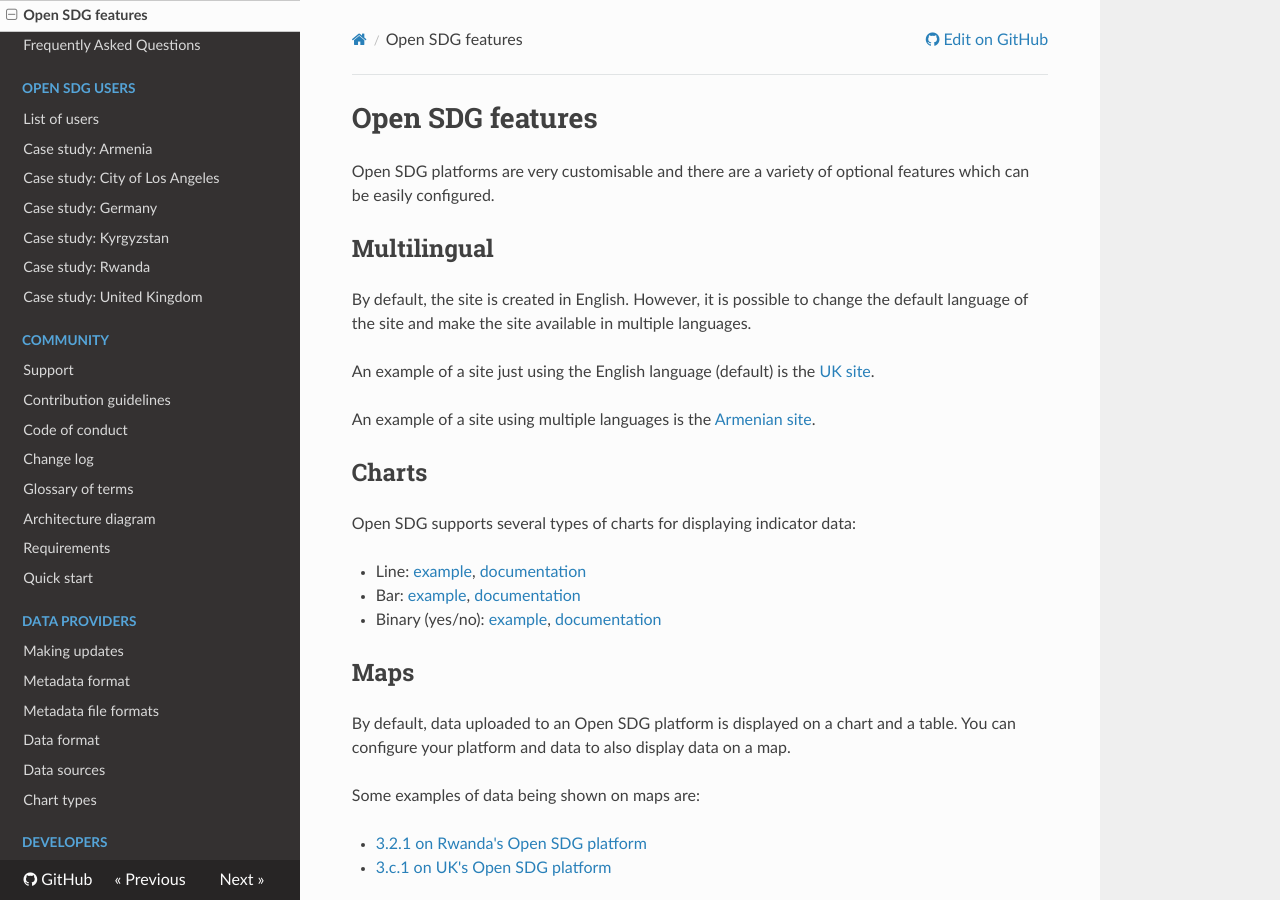
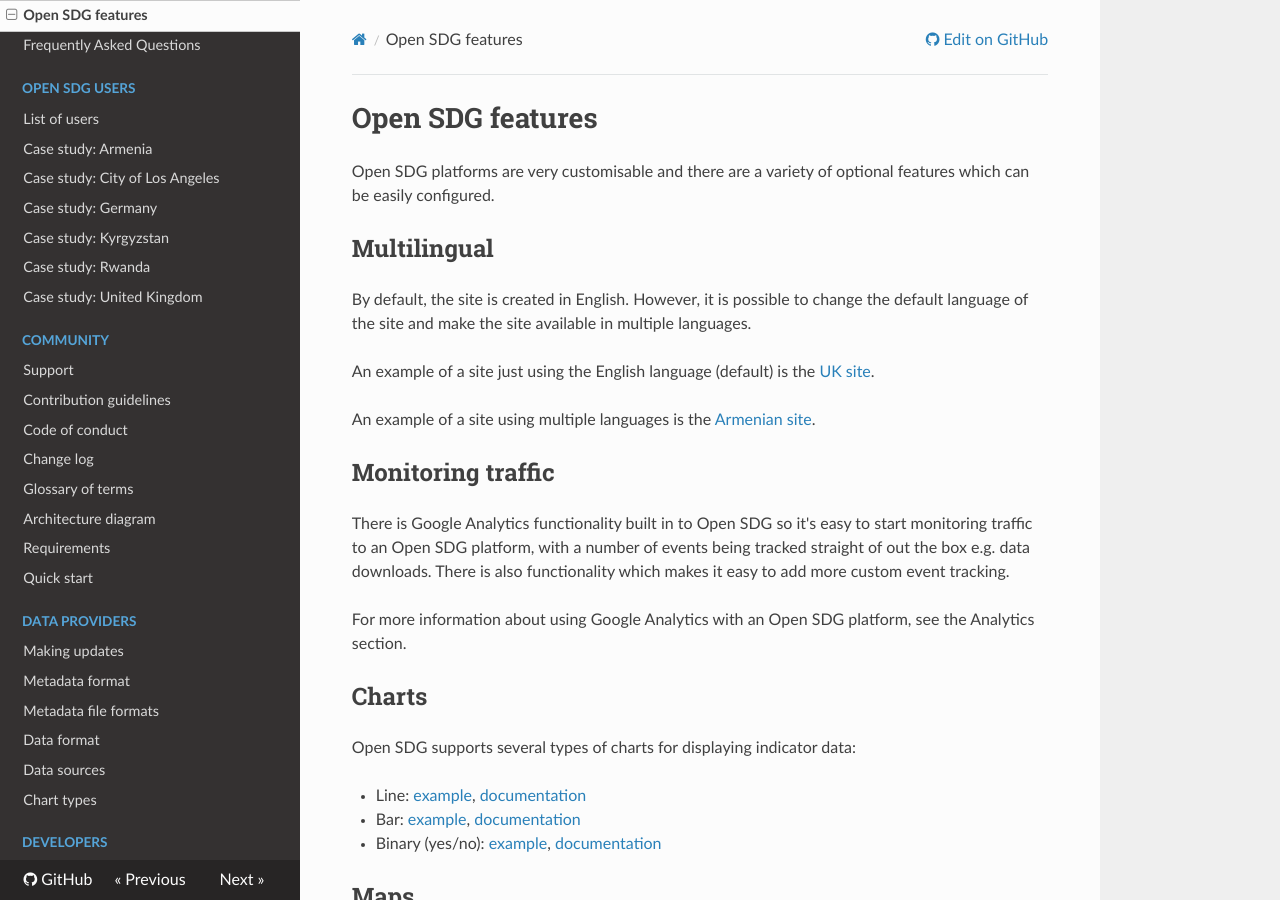
Before and after one commit to open-sdg/open-sdg, an MkDocs documentation site: the page built from docs/open-sdg-features.md, in a window 1280 px wide and 900 px high. Built offline with MkDocs 1.6.1, drawn with Linux system fonts in a browser that asks for light colours; nearby versions of some CDN libraries; old or Windows-style settings are respelled for this version of MkDocs.

Commit message:
Add "Monitoring traffic" feature

```diff
--- a/docs/open-sdg-features.md
+++ b/docs/open-sdg-features.md
@@ -8,6 +8,11 @@
 An example of a site just using the English language (default) is the [UK site](https://sustainabledevelopment-uk.github.io/).
 
 An example of a site using multiple languages is the [Armenian site](https://armstat.github.io/sdg-site-armenia/).
+
+## Monitoring traffic
+There is Google Analytics functionality built in to Open SDG so it's easy to start monitoring traffic to an Open SDG platform, with a number of events being tracked straight of out the box e.g. data downloads. There is also functionality which makes it easy to add more custom event tracking.
+
+For more information about using Google Analytics with an Open SDG platform, see the Analytics section.
 
 ## Charts
 
```
